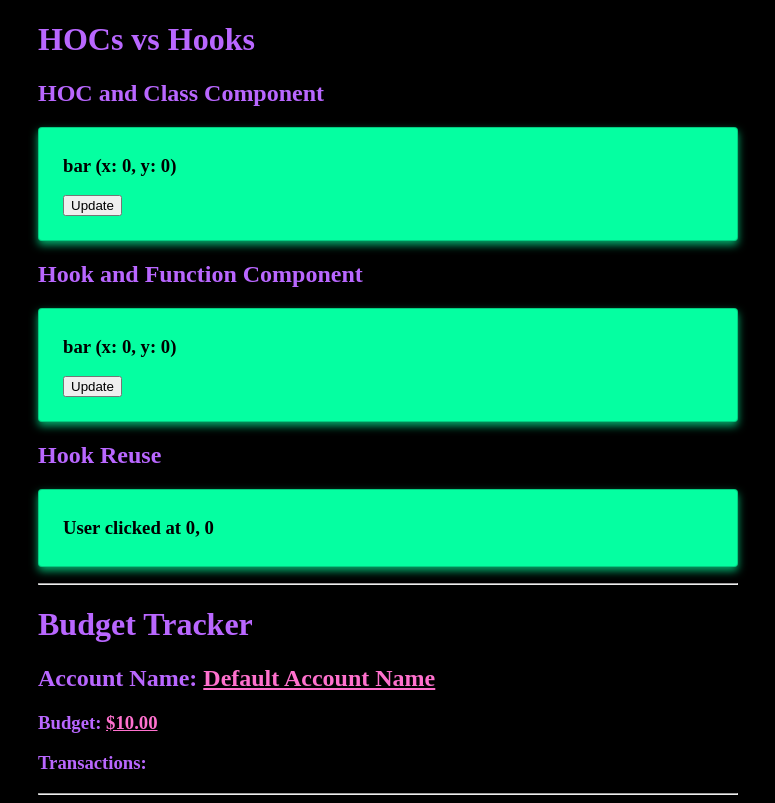
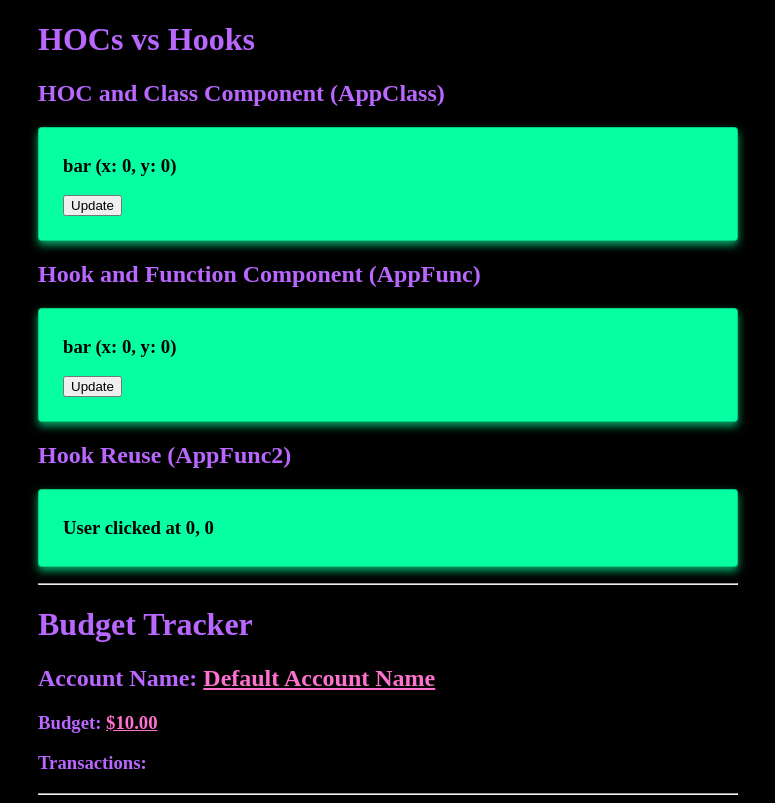
Before and after one commit to MasterKale/react-hooks-playground, a React (Vite) app: page / in a window 1280 px wide. Shown: the whole page, without its empty margins (252-1027 px from the left). Built offline with nearby package versions, Linux system fonts and the light colour scheme.

Commit message:
Add some clarifying text to titles

```diff
--- a/src/hooks-vs-hocs/App.jsx
+++ b/src/hooks-vs-hocs/App.jsx
@@ -7,15 +7,15 @@ import { AppFunc, AppFunc2 } from './AppFunc';
 
 const App = () => (
   <React.Fragment>
-    <h2>HOC and Class Component</h2>
+    <h2>HOC and Class Component (AppClass)</h2>
     <Card>
       <AppClassHOC />
     </Card>
-    <h2>Hook and Function Component</h2>
+    <h2>Hook and Function Component (AppFunc)</h2>
     <Card>
       <AppFunc />
     </Card>
-    <h2>Hook Reuse</h2>
+    <h2>Hook Reuse (AppFunc2)</h2>
     <Card>
       <AppFunc2 />
     </Card>
```
